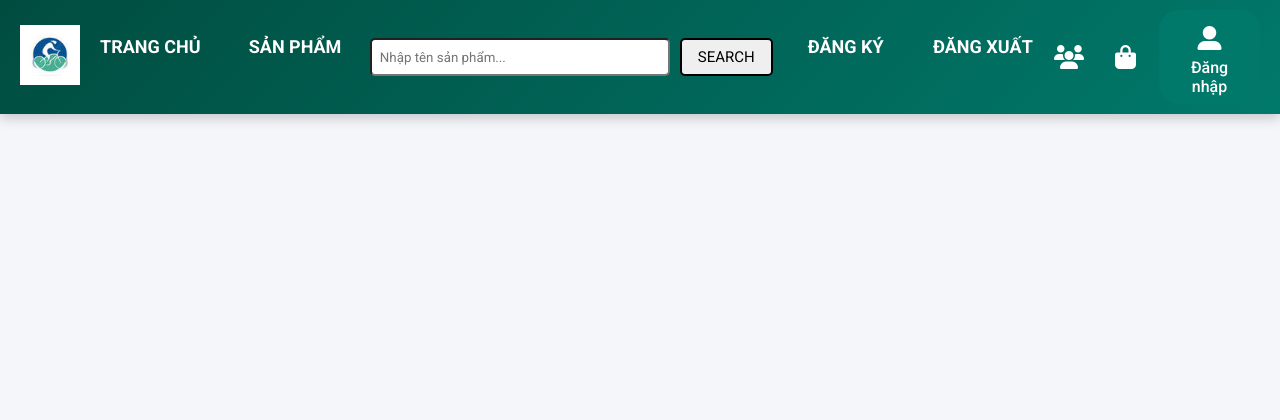
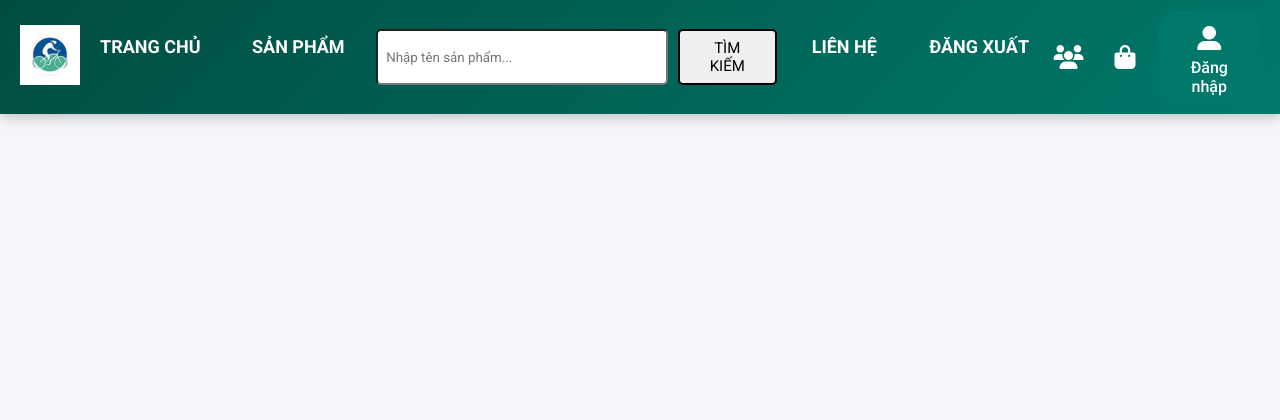
Before and after one commit to Tientai25/webthuexe-php, a PHP site: page /cart.php in a window 1280 px wide. Shown: the top 420 px of the page. Run offline with PHP 8.4, Linux system fonts and the light colour scheme; some libraries are stand-ins or nearby versions.

Commit message:
update text

```diff
--- a/cart.php
+++ b/cart.php
@@ -58,10 +58,11 @@ if (isset($_GET['action']) && $_GET['action'] == "clear") {
                 <li class="middle-section">
                     <form method="GET" action="search.php">
                         <input type="text" placeholder="Nhập tên sản phẩm..." style="padding: 8px; width: 300px; border-radius: 5px;" name="noidung" />
-                        <button type="submit" style="padding: 8px 16px; border-radius: 5px; color: black; text-decoration: none; font-size: 15px; border: solid black 2px;">SEARCH</button>
+                        <button type="submit" style="padding: 8px 16px; border-radius: 5px; color: black; text-decoration: none; font-size: 15px; border: solid black 2px;">TÌM KIẾM</button>
                     </form>
                 </li>
-                <li><a href="register.php">ĐĂNG KÝ</a></li>
+                <!-- <li><a href="register.php">ĐĂNG KÝ</a></li> -->
+                <li><a href="register.php">LIÊN HỆ</a></li>
                 <li><a href="logout.php">ĐĂNG XUẤT</a></li>
             </ul>
         </nav>
--- a/contact.php
+++ b/contact.php
@@ -57,10 +57,11 @@ if ($_SERVER["REQUEST_METHOD"] == "POST") {
                 <li class="middle-section">
                     <form method="GET" action="search.php">
                         <input type="text" placeholder="Nhập tên sản phẩm..." class="search-input" name="noidung">
-                        <button type="submit" class="search-btn">SEARCH</button>
+                        <button type="submit" class="search-btn">TÌM KIẾM</button>
                     </form>
                 </li>
-                <li><a href="register.php">ĐĂNG KÝ</a></li>
+                <!-- <li><a href="register.php">ĐĂNG KÝ</a></li> -->
+                <li><a href="register.php">LIÊN HỆ</a></li>
                 <li><a href="logout.php">ĐĂNG XUẤT</a></li>
             </ul>
         </nav>
--- a/detail.php
+++ b/detail.php
@@ -36,10 +36,11 @@
                 <li class="middle-section">
                     <form method="GET" action="search.php">
                         <input type="text" placeholder="Nhập tên sản phẩm..." style="padding: 8px; width: 300px; border-radius: 5px;" name="noidung">
-                        <button type="submit" style="padding: 8px 16px; border-radius: 5px; color: black; text-decoration: none; font-size: 15px; border: solid black 2px;">SEARCH</button>
+                        <button type="submit" style="padding: 8px 16px; border-radius: 5px; color: black; text-decoration: none; font-size: 15px; border: solid black 2px;">TÌM KIẾM</button>
                     </form>
                 </li>
-                <li><a href="register.php">ĐĂNG KÝ</a></li>
+                <!-- <li><a href="register.php">ĐĂNG KÝ</a></li> -->
+                <li><a href="register.php">LIÊN HỆ</a></li>
                 <li><a href="logout.php">ĐĂNG XUẤT</a></li>
             </ul>
         </nav>
--- a/index.php
+++ b/index.php
@@ -64,7 +64,7 @@
                 <li class="middle-section">
                     <form method="GET" action="search.php">
                         <input type="text" placeholder="Nhập tên sản phẩm..." class="search-input" name="noidung">
-                        <button type="submit" class="search-btn">SEARCH</button>
+                        <button type="submit" class="search-btn">TÌM KIẾM</button>
                     </form>
                 </li>
                 <!-- <li><a href="register.php">ĐĂNG KÝ</a></li> -->
--- a/product.php
+++ b/product.php
@@ -77,10 +77,11 @@
                 <li class="middle-section">
                     <form method="GET" action="search.php">
                         <input type="text" placeholder="Nhập tên sản phẩm..." class="search-input" name="noidung">
-                        <button type="submit" class="search-btn">SEARCH</button>
+                        <button type="submit" class="search-btn">TÌM KIẾM</button>
                     </form>
                 </li>
-                <li><a href="register.php">ĐĂNG KÝ</a></li>
+                <!-- <li><a href="register.php">ĐĂNG KÝ</a></li> -->
+                 <li><a href="register.php">LIÊN HỆ</a></li>
                 <li><a href="logout.php">ĐĂNG XUẤT</a></li>
             </ul>
         </nav>
--- a/search.php
+++ b/search.php
@@ -27,10 +27,11 @@
                 <li class="middle-section">
                     <form method="GET" action="search.php">
                         <input type="text" placeholder="Nhập tên sản phẩm..." style="padding: 8px; width: 300px; border-radius: 5px;" name="noidung">
-                        <button type="submit" style="padding: 8px 16px; border-radius: 5px; color: black; text-decoration: none; font-size: 15px; border: solid black 2px;">SEARCH</button>
+                        <button type="submit" style="padding: 8px 16px; border-radius: 5px; color: black; text-decoration: none; font-size: 15px; border: solid black 2px;">TÌM KIẾM</button>
                     </form>
                 </li>
-                <li><a href="register.php">ĐĂNG KÝ</a></li>
+                <!-- <li><a href="register.php">ĐĂNG KÝ</a></li> -->
+                 <li><a href="register.php">LIÊN HỆ</a></li>
                 <li><a href="logout.php">ĐĂNG XUẤT</a></li>
             </ul>
         </nav>
```
